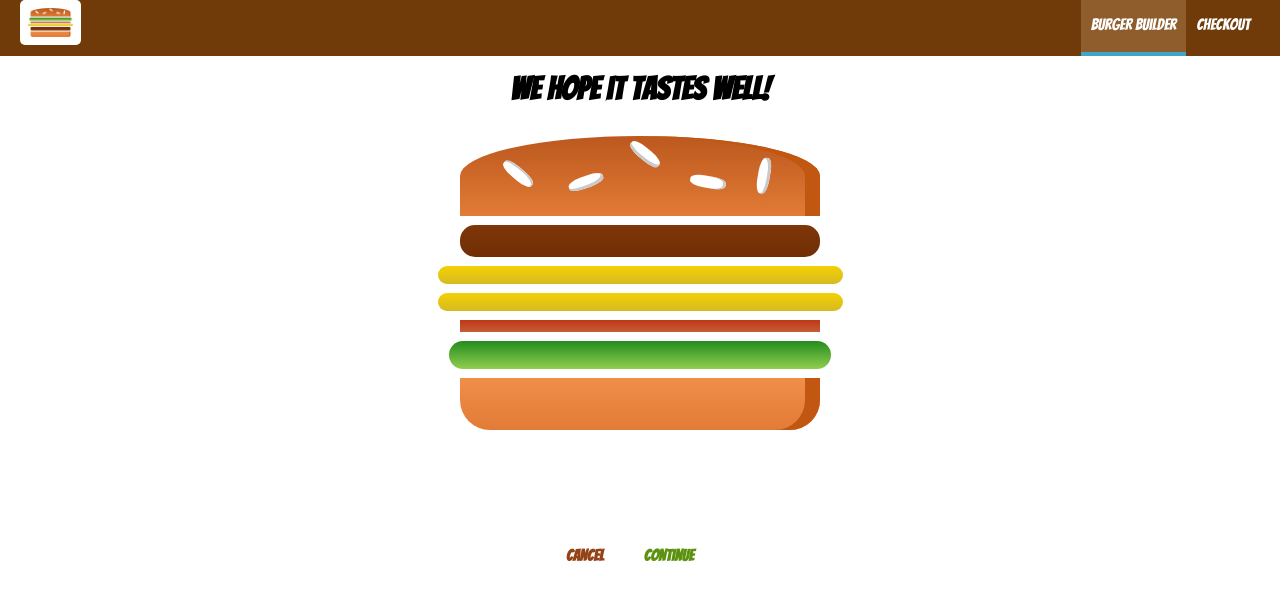
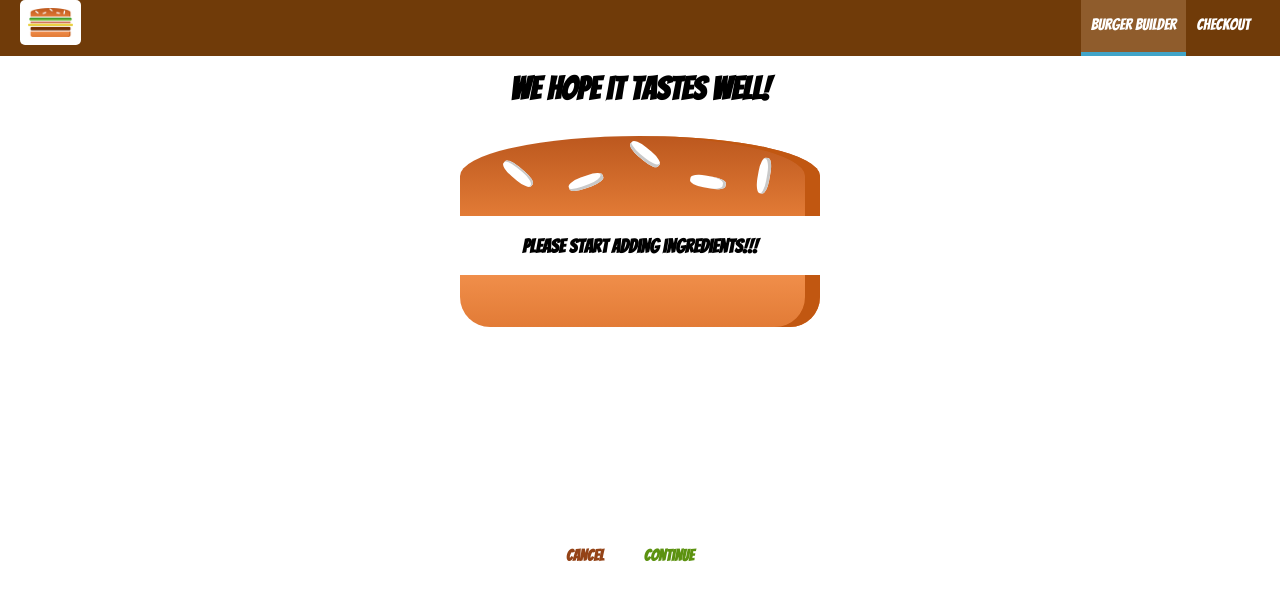
Before and after one commit to KuldeepKashyap100/TheBurgerBuilder, a React (Create React App) app: page /checkOut in a window 1280 px wide. Shown: the top 600 px of the page. Built offline with nearby package versions, Linux system fonts and the light colour scheme.

Commit message:
added routing for checkout component and added contact-data componen

```diff
--- a/src/App.js
+++ b/src/App.js
@@ -13,19 +13,17 @@ class App extends React.Component {
   // }
   render() {
     return (
-      <BrowserRouter>
       <div className="App">
         <Layout>
           {/* {this.state.flag?<BurgerBuilder />:null} */}
-            <Switch>
-              <Route path="/burgerBuilder" component={BurgerBuilder} />
+          {/* <Switch> */}
             <Route path="/checkOut" component={Checkout} />
-              <Redirect path="/" to="/burgerBuilder" />
-              <Route render={()=><h1>404 Not found</h1>}/>
-            </Switch>
+            <Route path="/" exact component={BurgerBuilder} />
+            {/* <Redirect path="/" to="/burgerBuilder" /> */}
+            {/* <Route render={() => <h1>404 Not found</h1>} /> */}
+          {/* </Switch> */}
         </Layout>
       </div>
-      </BrowserRouter>
     );
   }
 }
--- a/src/components/Burger/Burger.js
+++ b/src/components/Burger/Burger.js
@@ -1,7 +1,9 @@
 import React from "react";
 import BurgerIngredient from "./BurgerIngredient/BurgerIngredient";
 import classes from "./Burger.module.css";
+import {withRouter} from 'react-router-dom';
 const Burger = props => {
+  console.log(props);
   var layers = Object.keys(props.ingredients)
     .map(igkey => {
       return [...Array(props.ingredients[igkey])].map((_, index) => {
@@ -23,4 +25,4 @@ const Burger = props => {
     </div>
   );
 };
-export default Burger;
+export default withRouter(Burger);
--- a/src/components/Burger/Burger.module.css
+++ b/src/components/Burger/Burger.module.css
@@ -2,7 +2,7 @@
     width: 100%;
     margin: auto;
     height: 250px;
-    overflow: scroll;
+    overflow: auto;
     text-align: center;
     font-size: 1.2rem;
     font-weight: bold;
--- a/src/components/Navigation/NavigationItems/NavigationItems.js
+++ b/src/components/Navigation/NavigationItems/NavigationItems.js
@@ -3,7 +3,7 @@ import classes from './NavigationItems.module.css';
 import NavigationItem from './NavigationItem/NavigationItem'
  const NavigationItems=props=>(
      <ul className={classes.NavigationItems}>
-         <NavigationItem link="/burgerBuilder" active={true}>Burger Builder</NavigationItem>
+         <NavigationItem link="/" active={true}>Burger Builder</NavigationItem>
          <NavigationItem link="/checkout">Checkout</NavigationItem>
      </ul>
  );
--- a/src/components/Order/CheckoutSummary/CheckoutSummary.js
+++ b/src/components/Order/CheckoutSummary/CheckoutSummary.js
@@ -4,13 +4,14 @@ import classes from './CheckoutSummary.module.css';
 import Button from "../../UI/Button/Button";
 class CheckoutSummary extends React.Component {
   render() {
+    debugger;
     return (
       <div className={classes.CheckoutSummary}>
         <h1>We hope it tastes well!</h1>
         <div style={{ width: "100%", margin: "auto"}}>
           <Burger ingredients={this.props.ingredients}></Burger>
-          <Button btnType="Danger">Cancel</Button>
-          <Button btnType="Success">Continue</Button>
+          <Button btnType="Danger" click={this.props.cancelCheckout}>Cancel</Button>
+          <Button btnType="Success" click={this.props.continueCheckout}>Continue</Button>
         </div>
       </div>
     );
--- a/src/containers/BurgerBuilder/BurgerBuilder.js
+++ b/src/containers/BurgerBuilder/BurgerBuilder.js
@@ -57,29 +57,19 @@ class BurgerBuilder extends React.Component {
     this.setState({ purchasing: false });
   };
   purchaseContinueHandler = () => {
-    this.setState({ loading: true });
-    const postData = {
-      ingredients: this.state.ingredients,
-      totalPrice: this.state.totalPrice,
-      customer: {
-        name: "pranav",
-        address: {
-          society: "Global e homes",
-          country: "India",
-          zipcode: "410047"
-        },
-        email: "pranavrao@gmail.com"
-      }
-    };
-    axiosInstance
-      .post("/orders.json", postData)
-      .then(response => {
-        this.setState({ loading: false, purchasing: false });
-        this.props.history.push('/checkout');
-      })
-      .catch(error => console.log(error));
+    const queryParams=[];
+    for(let i in this.state.ingredients){
+      queryParams.push(encodeURIComponent(i)+'='+encodeURIComponent(this.state.ingredients[i]));
+    }
+    queryParams.push("price="+this.state.totalPrice);
+    const queryString=queryParams.join('&');
+    this.props.history.push({
+      pathname:'/checkout',
+      search:'?'+queryString
+    });
   };
   componentDidMount() {
+    console.log(this.props);
     axiosInstance
       .get("/ingredients.json")
       .then(response => {
--- a/src/containers/Checkout/Checkout.js
+++ b/src/containers/Checkout/Checkout.js
@@ -2,19 +2,40 @@ import React from "react";
 import Burger from "../../components/Burger/Burger";
 import Button from "../../components/UI/Button/Button";
 import CheckoutSummary from "../../components/Order/CheckoutSummary/CheckoutSummary";
+import { Route } from "react-router-dom";
+import ContactData from "./ContactData/ContactData";
 class Checkout extends React.Component {
   state = {
-    ingredients: {
-      meat: 1,
-      cheese: 2,
-      bacon: 1,
-      salad: 1
+    ingredients: {}
+  };
+
+  cancelCheckout = () => {
+    this.props.history.goBack();
+  };
+  continueCheckout = () => {
+    // this.props.history.push(this.props.match.url + "/contact-data");
+    this.props.history.push("/checkout/contact-data");
+  };
+  componentDidMount() {
+    const query = new URLSearchParams(this.props.location.search);
+    const fetchedIngredients = {};
+    for (let param of query.entries()) {
+      fetchedIngredients[param[0]] = +param[1];
     }
-  };
+    this.setState({ ingredients: fetchedIngredients });
+  }
   render() {
     return (
       <div>
-        <CheckoutSummary ingredients={this.state.ingredients}></CheckoutSummary>
+        <CheckoutSummary
+          ingredients={this.state.ingredients}
+          continueCheckout={this.continueCheckout}
+          cancelCheckout={this.cancelCheckout}
+        />
+        <Route
+          path={this.props.match.url + "/contact-data"}
+          render={() => <ContactData ingredients={this.state.ingredients} />}
+        />
       </div>
     );
   }
--- a/src/index.js
+++ b/src/index.js
@@ -1,11 +1,18 @@
-import React from 'react';
-import ReactDOM from 'react-dom';
-import './index.css';
-import App from './App';
-import * as serviceWorker from './serviceWorker';
-import './elements-imports';
+import React from "react";
+import ReactDOM from "react-dom";
+import "./index.css";
+import App from "./App";
+import * as serviceWorker from "./serviceWorker";
+import "./elements-imports";
+import { BrowserRouter } from "react-router-dom";
 
-ReactDOM.render(<App />, document.getElementById('root'));
+const app = (
+  <BrowserRouter>
+    <App />
+  </BrowserRouter>
+);
+
+ReactDOM.render(app, document.getElementById("root"));
 
 // If you want your app to work offline and load faster, you can change
 // unregister() to register() below. Note this comes with some pitfalls.
```
Lines whose indentation alone changed are shown as unchanged.
